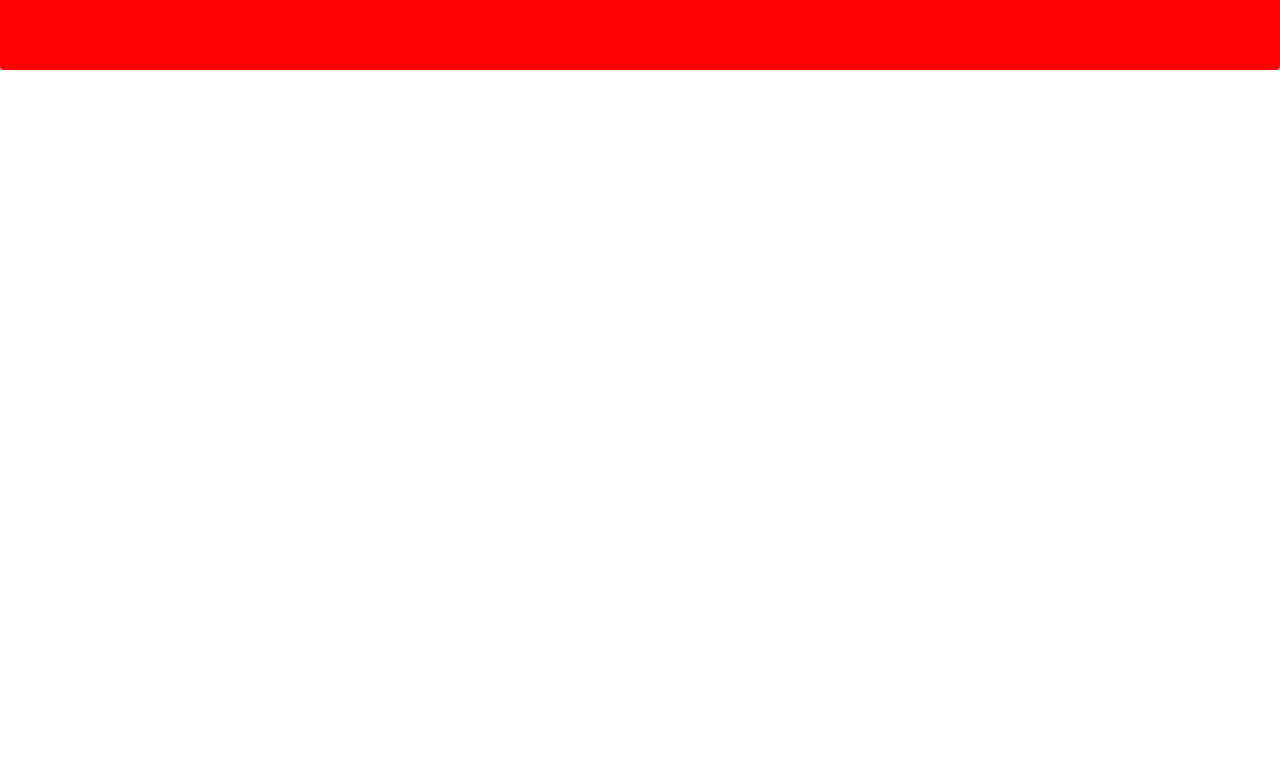
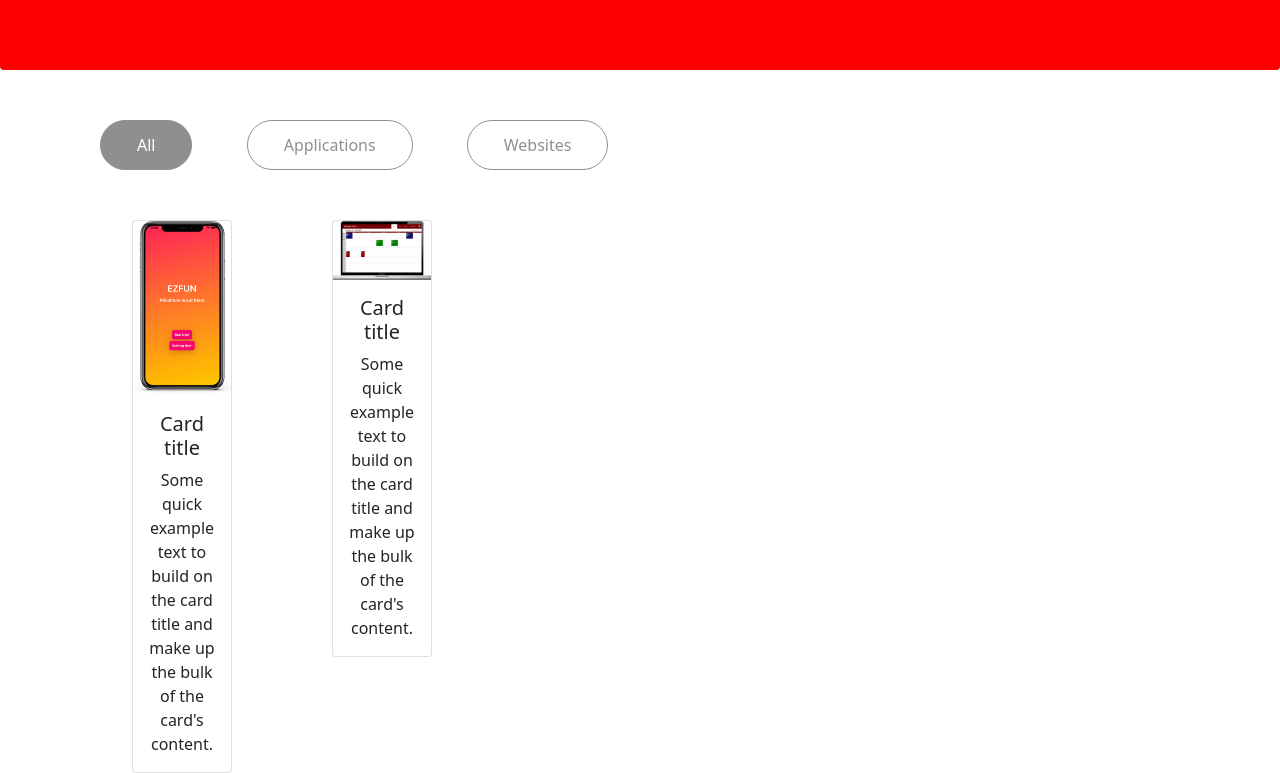
Before and after one commit to hspencer10/hspencer_portfolio, a plain HTML site: page public/projects.html in a window 1280 px wide. Shown: the part 410-1183 px from the top of the page. Before the commit the page ends 800 px from the top, so only its background shows below. Drawn offline with nearby package versions, Linux system fonts and the light colour scheme.

Commit message:
FormSubmit

```diff
--- /dev/null
+++ b/public/css/projects.css
@@ -0,0 +1,52 @@
+/* Cards section */
+.container {
+    overflow: hidden;
+}
+
+.filterDiv {
+    float: left;
+    width: 100px;
+    text-align: center;
+    margin: 2px;
+    display: none; /* Hidden by default */
+}
+
+/* The "show" class is added to the filtered elements */
+.show {
+    display: block;
+}
+
+.card {
+    margin: 0px 50px;
+}
+
+/* Card filtering buttons */
+/* Style the buttons */
+.buttonContainer {
+    margin: 50px 100px;
+}
+
+.btn {
+    border: 1px solid #8f8f8f;
+    border-radius: 50px;
+    outline: none;
+    padding: 12px 36px;
+    margin-right: 50px;
+    font-weight: 400;
+    font-size: 2vh;
+    background-color: #ffffff;
+    color: #8f8f8f;
+    cursor: pointer;
+}
+
+/* Add a light grey background on mouse-over */
+.btn:hover {
+    background-color: #8f8f8f;
+    color: white;
+}
+
+/* Add a dark background to the active button */
+.btn.active {
+    background-color: #8f8f8f;
+    color: white;
+}
--- /dev/null
+++ b/public/js/projects.js
@@ -0,0 +1,53 @@
+function filterSelection(c) {
+  var x, i;
+  x = document.getElementsByClassName("filterDiv");
+  if (c == "all") c = "";
+  // Add the "show" class (display:block) to the filtered elements, and remove the "show" class from the elements that are not selected
+  for (i = 0; i < x.length; i++) {
+    w3RemoveClass(x[i], "show");
+    if (x[i].className.indexOf(c) > -1) w3AddClass(x[i], "show");
+  }
+  changeButton();
+}
+
+// Show filtered elements
+function w3AddClass(element, name) {
+  var i, arr1, arr2;
+  arr1 = element.className.split(" ");
+  arr2 = name.split(" ");
+  for (i = 0; i < arr2.length; i++) {
+    if (arr1.indexOf(arr2[i]) == -1) {
+      element.className += " " + arr2[i];
+    }
+  }
+}
+
+// Hide elements that are not selected
+function w3RemoveClass(element, name) {
+  var i, arr1, arr2;
+  arr1 = element.className.split(" ");
+  arr2 = name.split(" ");
+  for (i = 0; i < arr2.length; i++) {
+    while (arr1.indexOf(arr2[i]) > -1) {
+      arr1.splice(arr1.indexOf(arr2[i]), 1);
+    }
+  }
+  element.className = arr1.join(" ");
+}
+
+// Add active class to the current control button (highlight it)
+function changeButton(){
+    var btnContainer = document.getElementsByClassName("buttonContainer");
+    if(btnContainer !== null){
+        var btns = btnContainer[0].getElementsByClassName("btn");
+        for (var i = 0; i < btns.length; i++) {
+            btns[i].addEventListener("click", function() {
+                var current = document.getElementsByClassName("btn active");
+                current[0].className = current[0].className.replace(" active", "");
+                this.className += " active";
+            });
+        }
+    }
+}
+
+// Automatically
--- a/public/projects.html
+++ b/public/projects.html
@@ -9,10 +9,12 @@
     <link href="https://cdn.jsdelivr.net/npm/bootstrap@5.1.3/dist/css/bootstrap.min.css" rel="stylesheet" integrity="sha384-1BmE4kWBq78iYhFldvKuhfTAU6auU8tT94WrHftjDbrCEXSU1oBoqyl2QvZ6jIW3" crossorigin="anonymous">
     <link rel="stylesheet" type="text/css" href="css/main.css">
     <link rel="stylesheet" type="text/css" href="css/additional.css">
+    <link rel="stylesheet" type="text/css" href="css/projects.css">
 
     <!-- JavaScript Bundle with Popper -->
     <script src="https://cdn.jsdelivr.net/npm/bootstrap@5.1.3/dist/js/bootstrap.bundle.min.js" integrity="sha384-ka7Sk0Gln4gmtz2MlQnikT1wXgYsOg+OMhuP+IlRH9sENBO0LRn5q+8nbTov4+1p" crossorigin="anonymous"></script>
     <script src="js/main.js" type="text/javascript"></script>
+    <script src="js/projects.js" type="text/javascript"></script>
 
     <!-- Navigation Bars -->
     <nav class="autohideNav navbar navbar-expand-lg navbar-dark fixed-top">
@@ -58,10 +60,40 @@
       </div> <!-- container-fluid.// -->
      </nav>
   </head>
-  <body>
+  <body onload="filterSelection('all')">
     <!-- Header -->
     <div class="bg-image img1 p-5 text-center shadow-1-strong rounded text-white">
       <h1 class="h2">SELECT * FROM Projects <BR>WHERE Quality = 100</h1>
     </div>
+
+    <!-- Project cards section -->
+    <!-- Control buttons -->
+    <div class="buttonContainer">
+      <button class="btn active" onclick="filterSelection('all')">All</button>
+      <button class="btn" onclick="filterSelection('app')"> Applications</button>
+      <button class="btn" onclick="filterSelection('web')">Websites</button>
+    </div>
+
+    <!-- Cards -->
+    <div class="container">
+      <div class="col">
+        <div class="card filterDiv app">
+          <img src="media/EZfun.png" class="card-img-top" alt="iPhone view of a custom built mobile application.">
+          <div class="card-body">
+            <h5 class="card-title">Card title</h5>
+            <p class="card-text">Some quick example text to build on the card title and make up the bulk of the card's content.</p>
+          </div>
+        </div> <!--end of card1-->
+      </div>
+      <div class="col">
+        <div class="card filterDiv web">
+          <img src="media/Course Registration.png" class="card-img-top" alt="Desktop view of a custom built course registration site.">
+          <div class="card-body">
+            <h5 class="card-title">Card title</h5>
+            <p class="card-text">Some quick example text to build on the card title and make up the bulk of the card's content.</p>
+          </div>
+        </div>
+      </div> <!--end of card1-->
+    </div>
   </body>
 </html>
```
Also changed, not shown: public/contact.html (+8 -5 lines), 1 other file.
